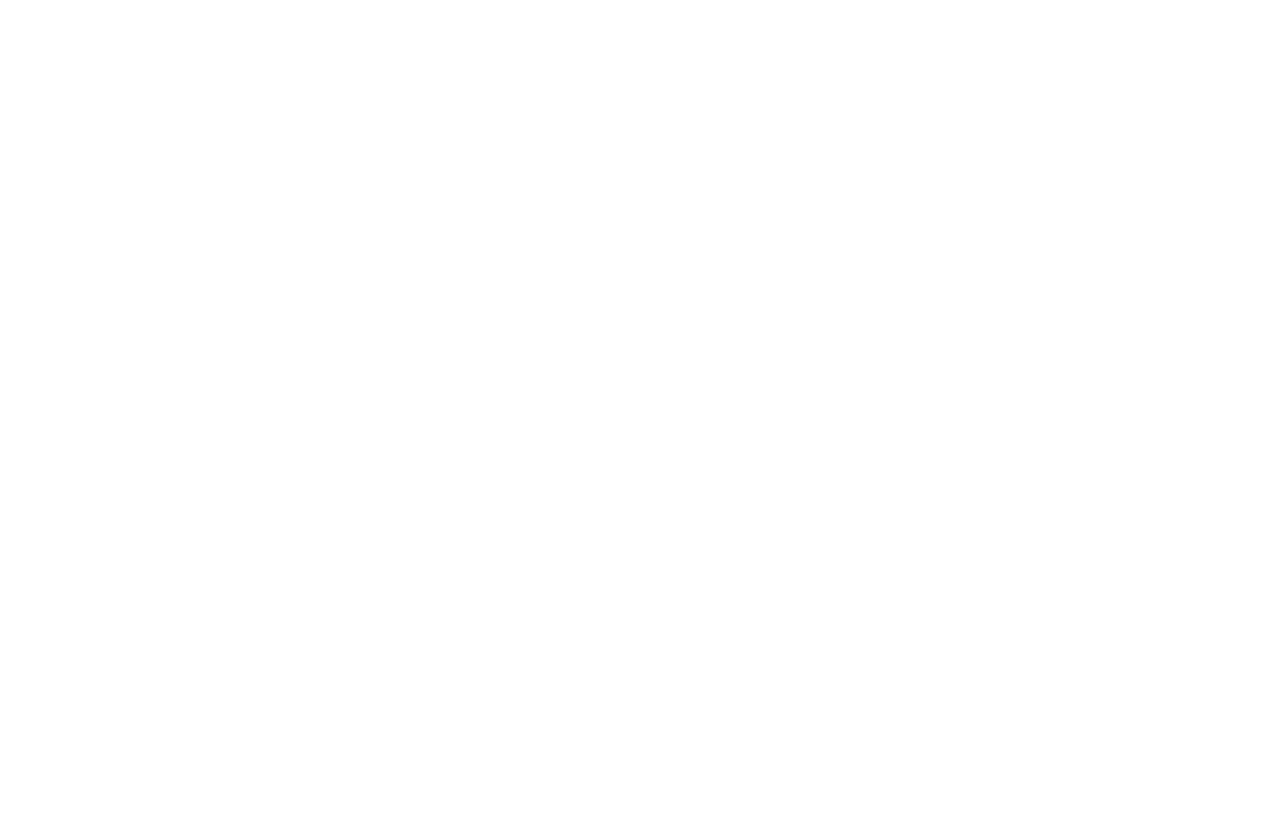
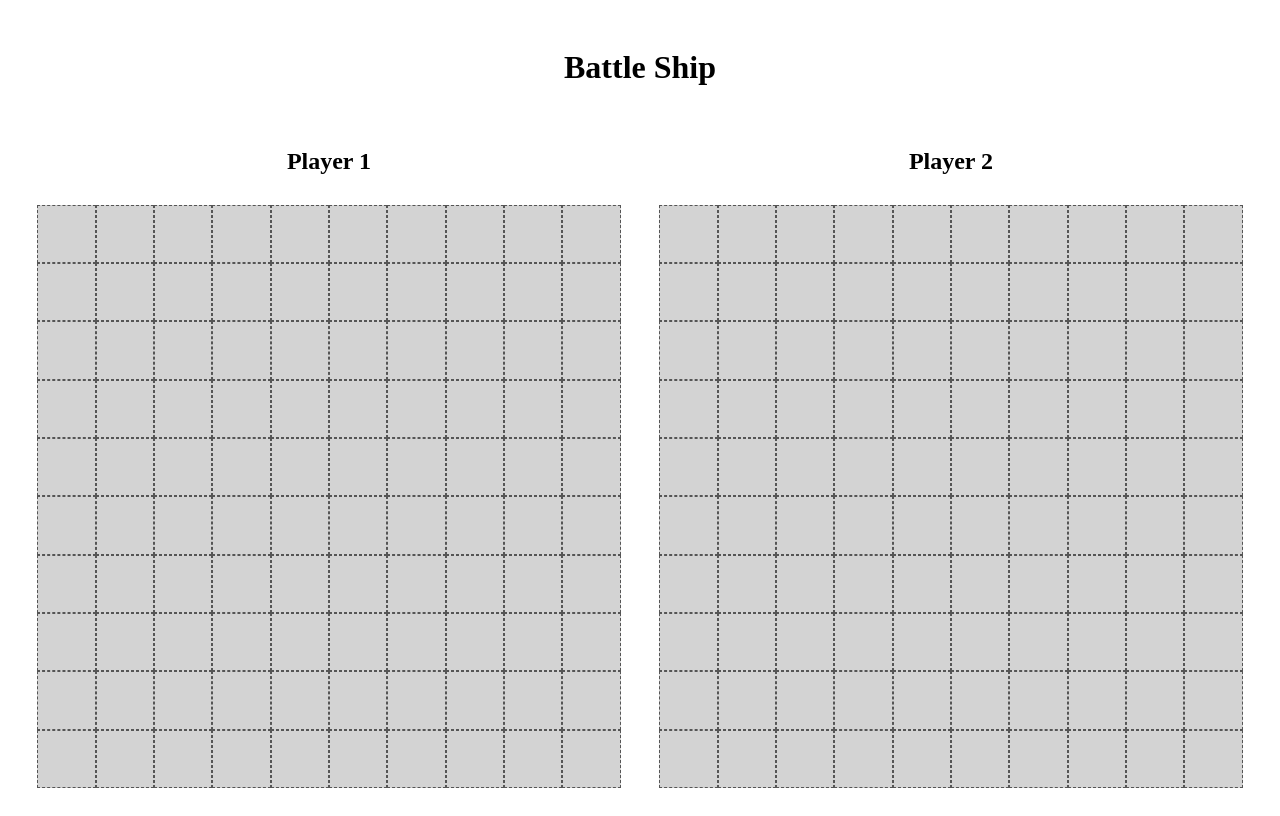
Before and after one commit to emanuele-d94/battle-ship, a website built with webpack: page src/index.html in a window 1280 px wide. Built offline with nearby package versions, Linux system fonts and the light colour scheme.

Commit message:
Start sviluppo interfaccia
Non ci sono test però

```diff
--- /dev/null
+++ b/src/classes/GameEngine.js
@@ -0,0 +1,53 @@
+import {Ship} from "./Ship";
+import {Gameboard} from "./Gameboard";
+import {Player} from "./Player";
+import {renderInterface} from "../components/GameInterface";
+
+export function game(){
+
+    let players = setup();
+    renderInterface(players.player1, players.player2);
+
+}
+
+function setup(){
+    console.log("Game started!");
+
+    let player2Gameboard = new Gameboard(100)
+    let player2 = new Player("computer",player2Gameboard);
+    // Metto le navi nella board del computer in modo fisso
+    // Direction: 0 horizontal 1 vertical
+    let player2_ship_1 = new Ship(1,0)  // 1x1 horizontal
+    let player2_ship_2 = new Ship(2,1)  // 1x2 vertical
+    let player2_ship_3 = new Ship(3,0)  // 1x3 horizontal
+    let player2_ship_4 = new Ship(4,1)  // 1x4 vertical
+    let player2_ship_5 = new Ship(5,0)  // 1x5 horizontal
+
+    player2.gameboard.placeShip(player2_ship_1,0,0)   // (0,0)
+    player2.gameboard.placeShip(player2_ship_2,2,2)   // (2,2) (2,3)
+    player2.gameboard.placeShip(player2_ship_3,4,4)   // (4,4) (5,4) (6,4)
+    player2.gameboard.placeShip(player2_ship_4,2,5)   // (6,4) (6,5) (6,6) (6,7)
+    player2.gameboard.placeShip(player2_ship_5,5,9)   // (5,9) (6,9) (7,9) (8,9) (9,9)
+
+    console.log('Player2 cells: ',player2.gameboard.cells)
+
+    let player1Gameboard = new Gameboard(100)
+    let player1 = new Player("user",player1Gameboard);
+
+    let player1_ship_1 = new Ship(1,0)  // 1x1 horizontal
+    let player1_ship_2 = new Ship(2,1)  // 1x2 vertical
+    let player1_ship_3 = new Ship(3,0)  // 1x3 horizontal
+    let player1_ship_4 = new Ship(4,1)  // 1x4 vertical
+    let player1_ship_5 = new Ship(5,0)  // 1x5 horizontal
+
+    player1.gameboard.placeShip(player1_ship_1,0,0)   // (0,0)
+    player1.gameboard.placeShip(player1_ship_2,2,2)   // (2,2) (2,3)
+    player1.gameboard.placeShip(player1_ship_3,4,4)   // (4,4) (5,4) (6,4)
+    player1.gameboard.placeShip(player1_ship_4,2,5)   // (6,4) (6,5) (6,6) (6,7)
+    player1.gameboard.placeShip(player1_ship_5,5,9)   // (5,9) (6,9) (7,9) (8,9) (9,9)
+
+    console.log('Player1 cells: ',player2.gameboard.cells)
+
+
+    return {'player1':player1,'player2':player2}
+}
--- a/src/classes/Gameboard.js
+++ b/src/classes/Gameboard.js
@@ -10,8 +10,8 @@ export class Gameboard {
   isShipPlaceable(ship, x, y) {
     const L = this.cells[0].length;
     const H = this.cells.length;
-    let l = 0;
-    let h = 0;
+    let l;
+    let h;
     if (ship.direction === 0) {
       l = ship.length;
       h = 1;
@@ -78,6 +78,7 @@ export class Gameboard {
   }
 
   placeShip(ship, x, y) {
+    console.log("placing ship");
     if (this.isShipPlaceable(ship, x, y)) {
       if (ship.direction === 0) {
         // ship horizontal
@@ -91,6 +92,9 @@ export class Gameboard {
         }
       }
       this.ships.push(ship);
+      console.log("Ship placed");
+    } else{
+      console.log("Ship not placeable");
     }
   }
 
@@ -99,7 +103,7 @@ export class Gameboard {
           this.cells[y][x] = -1;
           return true;
       }
-      else if(this.cells[y][x] != -1){
+      else if(this.cells[y][x] !== -1){
           // E' una nave
           this.cells[y][x].hitShip();
           return true;
--- /dev/null
+++ b/src/classes/Player.js
@@ -0,0 +1,11 @@
+export class Player {
+
+    type;
+    gameboard;
+
+    constructor(type, gameboard) {
+        this.type = type;
+        this.gameboard = gameboard;
+    }
+
+}
--- /dev/null
+++ b/src/components/GameInterface.js
@@ -0,0 +1,66 @@
+export function renderInterface(player1,player2) {
+
+    // Genera interfaccia a ogni iterazione
+    let gameContainer = document.querySelector('.game-container');
+    gameContainer.innerHTML = ''; // pulizia in caso di reset
+
+    let title = document.createElement("div");
+    title.classList.add("title");
+
+    let titleText = document.createElement("h1");
+    titleText.textContent = "Battle Ship";
+    title.appendChild(titleText);
+
+    // PLAYER 1
+    let player1Area = document.createElement("div");
+    player1Area.classList.add("player1-area");
+
+    let player1Data = document.createElement("div");
+    player1Area.classList.add("player1-data");
+
+    let player1Text = document.createElement("h2");
+    player1Text.textContent = "Player 1";
+    player1Data.appendChild(player1Text);
+
+    player1Area.appendChild(player1Data);
+
+    let player1Gameboard = document.createElement("div");
+    player1Gameboard.classList.add("player1-gameboard");
+
+    console.log(player1)
+    for (let cell in player1.gameboard.cells) {
+        let player1Cell = document.createElement("div");
+        player1Cell.classList.add("square-container");
+        player1Gameboard.appendChild(player1Cell);
+    }
+
+    player1Area.appendChild(player1Gameboard);
+
+    // PLAYER 2
+    let player2Area = document.createElement("div");
+    player2Area.classList.add("player2-area");
+
+    let player2Data = document.createElement("div");
+    player2Area.classList.add("player2-data");
+
+    let player2Text = document.createElement("h2");
+    player2Text.textContent = "Player 2";
+    player2Data.appendChild(player2Text);
+
+    player2Area.appendChild(player2Data);
+
+    let player2Gameboard = document.createElement("div");
+    player2Gameboard.classList.add("player2-gameboard");
+
+    for (let cell in player2.gameboard.cells) {
+        let player2Cell = document.createElement("div");
+        player2Cell.classList.add("square-container");
+        player2Gameboard.appendChild(player2Cell);
+    }
+
+    player2Area.appendChild(player2Gameboard);
+
+    gameContainer.appendChild(title);
+    gameContainer.appendChild(player1Area);
+    gameContainer.appendChild(player2Area);
+}
--- a/src/index.html
+++ b/src/index.html
@@ -2,7 +2,9 @@
 <html lang="en">
   <head>
     <meta charset="UTF-8" />
-    <title>Title</title>
+    <title>Battle Ship</title>
   </head>
-  <body></body>
+  <body>
+    <div class="game-container"></div>
+  </body>
 </html>
--- a/src/index.js
+++ b/src/index.js
@@ -1 +1,4 @@
 import './style.css';
+import {game} from "./classes/GameEngine";
+
+game();
--- a/src/style.css
+++ b/src/style.css
@@ -0,0 +1,78 @@
+.game-container {
+    display: grid;
+    grid-template-columns: 1fr 1fr;   /* due colonne */
+    grid-template-rows: auto 1fr;     /* titolo + area di gioco */
+    gap: 20px;
+    padding: 20px;
+    min-height: 100vh;
+    box-sizing: border-box;
+}
+
+.title {
+    grid-column: 1 / -1;   /* il titolo occupa tutta la larghezza */
+    grid-row: 1;
+    text-align: center;
+}
+
+.player1-area {
+    grid-column: 1;
+    grid-row: 2;
+    display: grid;
+    grid-template-rows: auto 1fr;  /* dati sopra, gameboard sotto */
+    gap: 10px;
+    justify-content: center;
+    text-align: center;
+}
+
+.player2-area {
+    grid-column: 2;
+    grid-row: 2;
+    display: grid;
+    grid-template-rows: auto 1fr;
+    gap: 10px;
+    justify-content: center;
+    text-align: center;
+}
+
+.player1-data,
+.player2-data {
+    justify-content: center;
+    /* es. altezza fissa per punteggio/status */
+}
+
+.player1-gameboard,
+.player2-gameboard {
+    /* qui dentro poi metterai la griglia 10x10 delle celle */
+    aspect-ratio: 1 / 1;   /* mantiene la board quadrata */
+    display: grid;
+    grid-template-columns: repeat(10, 1fr);
+    grid-template-rows: repeat(10, 1fr);
+    justify-content: center;
+}
+
+.square-container {
+    background-color: lightgray;
+    border: 1px dashed #555555;
+    justify-content: center;
+}
+
+.ship{
+    aspect-ratio: 1 / 1;   /* mantiene la board quadrata */
+    background-color: chartreuse;
+    border: 1px solid green;
+    justify-content: center;
+}
+
+.ship-sunk{
+    aspect-ratio: 1 / 1;   /* mantiene la board quadrata */
+    background-color: darkred;
+    border: 1px solid red;
+    justify-content: center;
+}
+
+.missed-shot{
+    aspect-ratio: 1 / 1;   /* mantiene la board quadrata */
+    background-color: #555555;
+    border: 1px solid #7f7f7f;
+    justify-content: center;
+}
```
